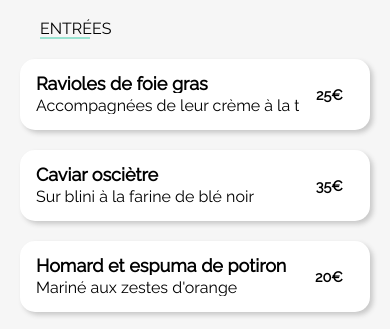
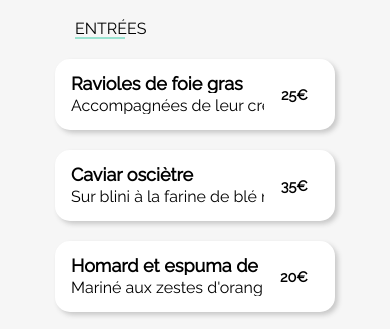
Before and after one commit to SOULA-Pascal/SOULAPascal_3_30062021, a plain HTML site: page restaurants/note_enchantee.html in a window 390 px wide. Shown: the part 474-803 px from the top of the page. Drawn offline with Linux system fonts and the light colour scheme; a web font is replaced by a local one.

Commit message:
Corrections sur longueur de texte des menus desktop puis responsive

```diff
--- a/assets/style/pages/_page_restaurant.scss
+++ b/assets/style/pages/_page_restaurant.scss
@@ -119,7 +119,7 @@ Caractéristiques de la page du restaurant présenté par le site OhMyFood
 
 .carte {
     font-family: $font-text;
-    width: 350px;
+    width: 430px;
     display: flex;
     align-items: stretch;
     justify-content: space-between;
@@ -142,6 +142,7 @@ Caractéristiques de la page du restaurant présenté par le site OhMyFood
         white-space: nowrap;
         overflow: hidden;
         text-overflow: ellipsis;
+        white-space: nowrap;
         &--nom_plat {
             font-family: $font-text;
             font-size: 18px;
@@ -223,6 +224,13 @@ Caractéristiques de la page du restaurant présenté par le site OhMyFood
         margin-left: auto;
         margin-right: auto;
     }
+    .menus_restaurant {
+        background-color: $lightgrey-color;
+        border-top-right-radius: 20px;
+        border-top-left-radius: 20px;
+        transform: translateY(-50px);
+        margin: 0px 0px -30px 0px;
+    }
     .menus {
         display: flex;
         flex-direction: column;
@@ -233,6 +241,84 @@ Caractéristiques de la page du restaurant présenté par le site OhMyFood
         display: flex;
         flex-direction: column;
         align-items: center;
+    }
+    /* Carte détaillée du Restaurant */
+    .carte {
+        font-family: $font-text;
+        width: 280px;
+        display: flex;
+        align-items: stretch;
+        justify-content: space-between;
+        background-color: $white-color;
+        border-radius: 15px;
+        box-shadow: 3px 3px 5px $greyshadow-color;
+        overflow: hidden;
+        cursor: pointer;
+        margin: 10px 0 10px 0;
+        /* Animation à l'arrivée des menus avec jeu sur l'opacité et le mouvement vertical des textes */
+        animation: translation_opacite 2s linear both;
+        &__info {
+            display: flex;
+            flex-direction: column;
+            flex-wrap: wrap;
+            width: 50%;
+            /* padding: 10px 10px 10px 10px; */
+            padding: 1em;
+            flex: 1;
+            white-space: nowrap;
+            overflow: hidden;
+            text-overflow: ellipsis;
+            white-space: nowrap;
+            &--nom_plat {
+                font-family: $font-text;
+                font-size: 18px;
+                font-weight: bold;
+                margin-bottom: 5px;
+                white-space: nowrap;
+                overflow-y: scroll;
+                text-overflow: ellipsis;
+            }
+            &--nom_complement {
+                font-family: $font-text;
+                white-space: nowrap;
+                overflow-y: scroll;
+                text-overflow: ellipsis;
+            }
+            &__prix {
+                display: flex;
+                align-items: flex-end;
+                font-weight: bold;
+                font-size: 0.9rem;
+                padding: 20px 20px 20px 10px;
+                &--texte {
+                    padding: 0.5em;
+                }
+            }
+        }
+        &__validation {
+            display: flex;
+            align-items: center;
+            justify-content: center;
+            height: 70px;
+            width: 30%;
+            max-width: 0;
+            overflow: hidden;
+            background-color: $lightgreen-color;
+            transition: all 0.5s linear;
+            &--icone {
+                color: $white-color;
+                font-size: 20px;
+                transition: all 0.5s linear;
+            }
+        }
+        &:hover {
+            .carte__validation {
+                max-width: 50px;
+                &--icone {
+                    transform: rotateZ(360deg)
+                }
+            }
+        }
     }
 }
 
```
Also changed, not shown: assets/style/style.css, 1 other file.
